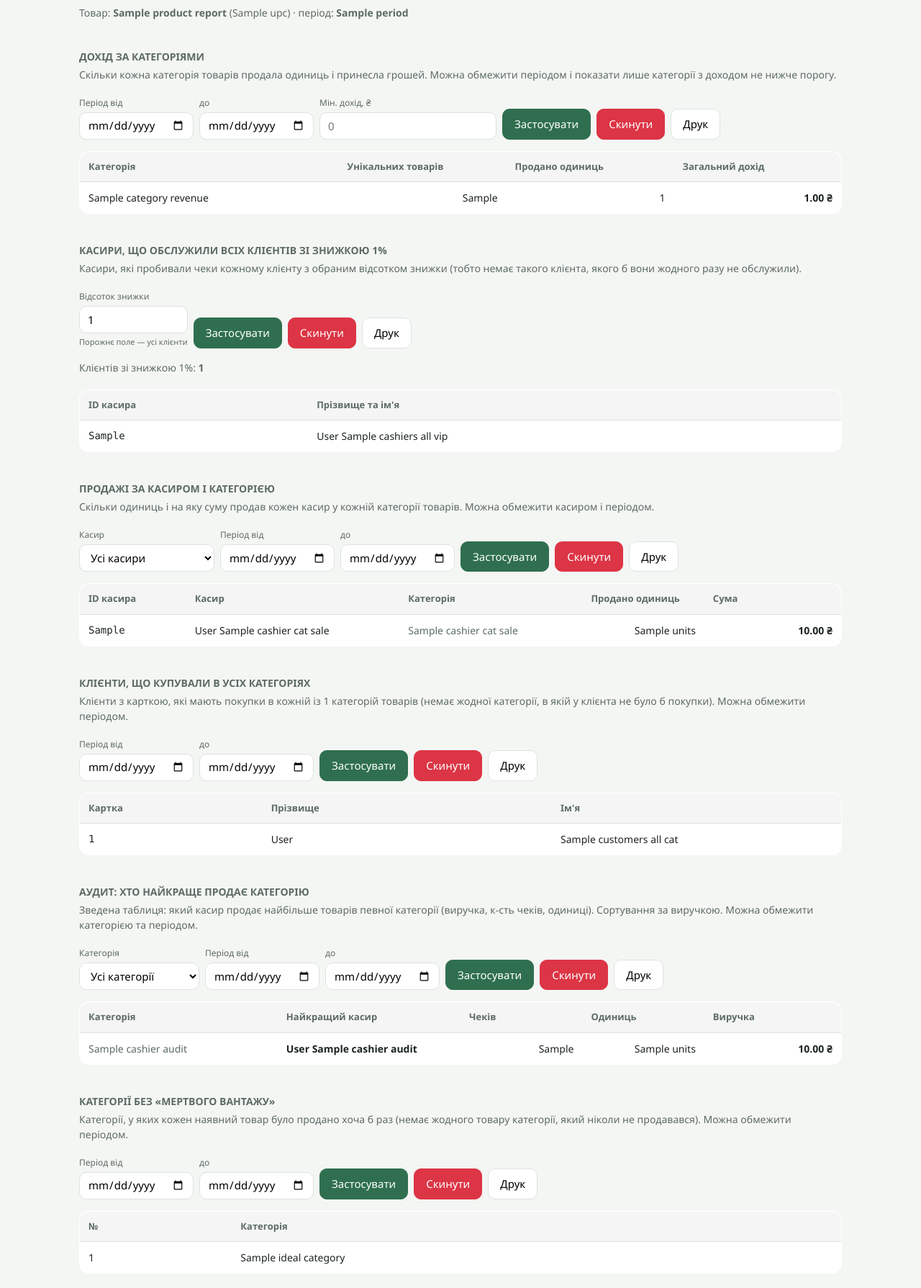
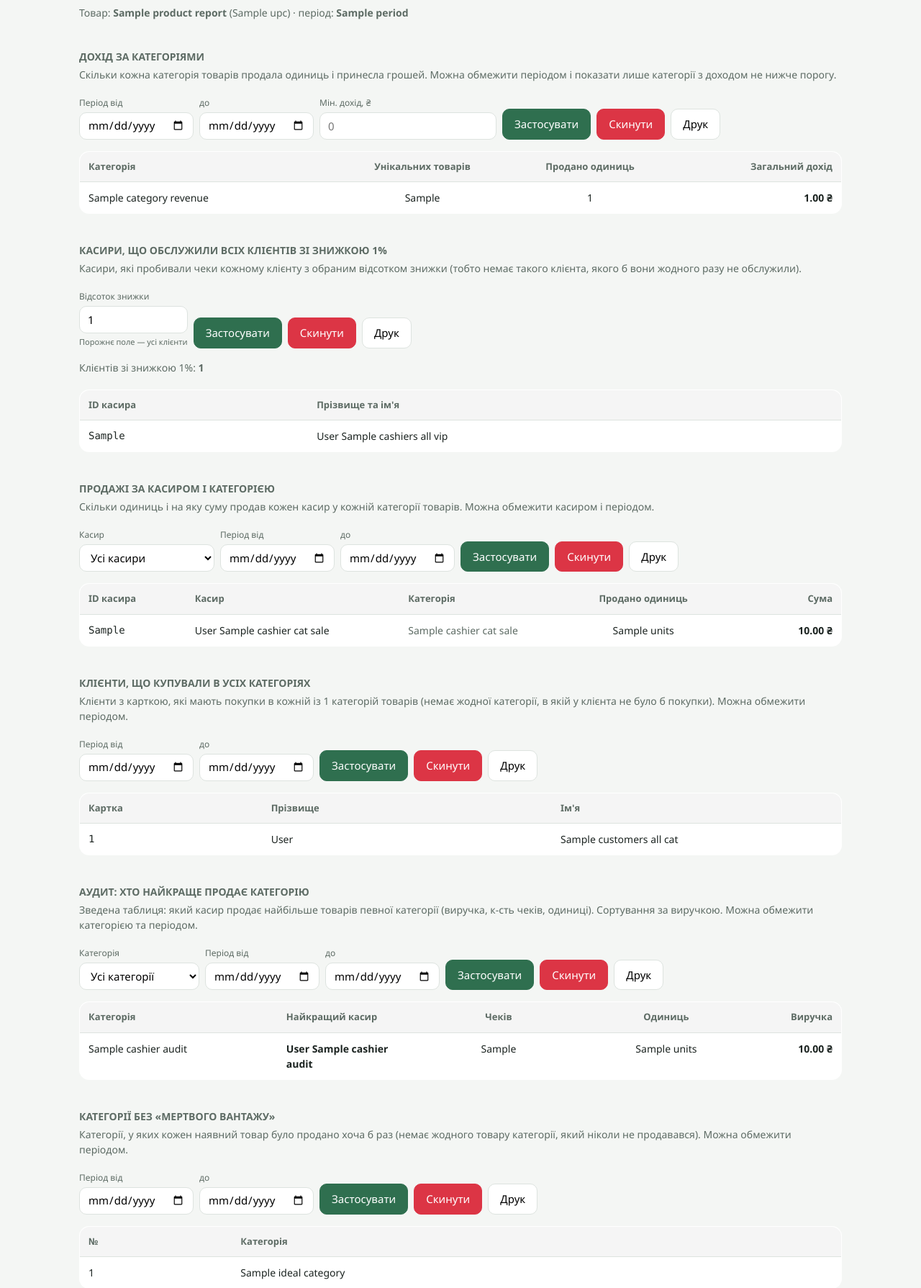
Before and after one commit to magicteamwinx/AIS_Supermarket_2025-2026, a FastAPI app: template templates/reports.html in a window 1280 px wide. Shown: the part 734-2523 px from the top of the page at 72% size. Run offline with FastAPI, Linux system fonts and the light colour scheme; the template is opened without the code that fills it: most values are stand-ins (such as "Sample title", 1, 10 or a date in 2020).

Commit message:
Вирівнювання табличок у звітах

```diff
--- a/templates/reports.html
+++ b/templates/reports.html
@@ -192,19 +192,19 @@
   <table class="cat-table">
     <thead>
       <tr>
-        <th style="width:34%">Категорія</th>
-        <th style="width:22%" class="r">Унікальних товарів</th>
-        <th style="width:22%" class="r">Продано одиниць</th>
-        <th style="width:22%" class="r">Загальний дохід</th>
+        <th style="width:34%; text-align: left;">Категорія</th>
+        <th style="width:22%; text-align: center;" class="r">Унікальних товарів</th>
+        <th style="width:22%; text-align: center;" class="r">Продано одиниць</th>
+        <th style="width:22%; text-align: right;" class="r">Загальний дохід</th>
       </tr>
     </thead>
     <tbody>
       {% for c in category_revenue %}
       <tr>
-        <td>{{ c.category_name }}</td>
-        <td class="r">{{ c.unique_products }}</td>
-        <td class="r">{{ c.total_units }}</td>
-        <td class="r"><strong>{{ '%.2f'|format(c.total_revenue) }} ₴</strong></td>
+        <td style="text-align: left;">{{ c.category_name }}</td>
+        <td class="r"; style="text-align: center;">{{ c.unique_products }}</td>
+        <td class="r"; style="text-align: center;">{{ c.total_units }}</td>
+        <td class="r"; style="text-align: right;"><strong>{{ '%.2f'|format(c.total_revenue) }} ₴</strong></td>
       </tr>
       {% else %}
       <tr><td colspan="4" class="cat-empty">Ще немає продажів.</td></tr>
@@ -311,8 +311,8 @@
         <th style="width:14%">ID касира</th>
         <th style="width:28%">Касир</th>
         <th style="width:24%">Категорія</th>
-        <th style="width:16%" class="r">Продано одиниць</th>
-        <th style="width:18%" class="r">Сума</th>
+        <th style="width:16%; text-align: center;" >Продано одиниць</th>
+        <th style="width:18%; text-align: right;">Сума</th>
       </tr>
     </thead>
     <tbody>
@@ -321,8 +321,8 @@
         <td class="mono">{{ x.id_employee }}</td>
         <td>{{ x.empl_surname }} {{ x.empl_name }}</td>
         <td class="muted">{{ x.category_name }}</td>
-        <td class="r">{{ x.units }}</td>
-        <td class="r"><strong>{{ '%.2f'|format(x.revenue) }} ₴</strong></td>
+        <td style="text-align: center;">{{ x.units }}</td>
+        <td style="text-align: right;"><strong>{{ '%.2f'|format(x.revenue) }} ₴</strong></td>
       </tr>
       {% else %}
       <tr><td colspan="5" class="cat-empty">Немає продажів за заданими умовами.</td></tr>
@@ -417,24 +417,24 @@
   <table class="cat-table">
     <thead>
       <tr>
-        <th style="width:26%">Категорія</th>
-        <th style="width:24%">Найкращий касир</th>
-        <th style="width:16%" class="r">Чеків</th>
-        <th style="width:16%" class="r">Одиниць</th>
-        <th style="width:18%" class="r">Виручка</th>
+        <th style="width:26%; text-align: left;">Категорія</th>
+        <th style="width:18%; text-align: left;">Найкращий касир</th>
+        <th style="width:22%; text-align: center;">Чеків</th>
+        <th style="width:22%; text-align: center;">Одиниць</th>
+        <th style="width:22%; text-align: right;">Виручка</th>
       </tr>
     </thead>
     <tbody>
       {% for x in cashier_audit %}
       <tr>
-        <td class="muted">{{ x.category_name }}</td>
-        <td><strong>{{ x.empl_surname }} {{ x.empl_name }}</strong></td>
-        <td class="r">{{ x.checks_cnt }}</td>
-        <td class="r">{{ x.units }}</td>
-        <td class="r"><strong>{{ '%.2f'|format(x.revenue) }} ₴</strong></td>
+        <td style="text-align: left;">{{ x.category_name }}</td>
+        <td style="text-align: left;"><strong>{{ x.empl_surname }} {{ x.empl_name }}</strong></td>
+        <td style="text-align: center;">{{ x.checks_cnt }}</td>
+        <td style="text-align: center;">{{ x.units }}</td>
+        <td style="text-align: right;"><strong>{{ '%.2f'|format(x.revenue) }} ₴</strong></td>
       </tr>
       {% else %}
-      <tr><td colspan="5" class="cat-empty">Немає продажів за заданими умовами.</td></tr>
+      <tr><td colspan="5" class="cat-empty" style="text-align: center;">Немає продажів за заданими умовами.</td></tr>
       {% endfor %}
     </tbody>
   </table>
```
